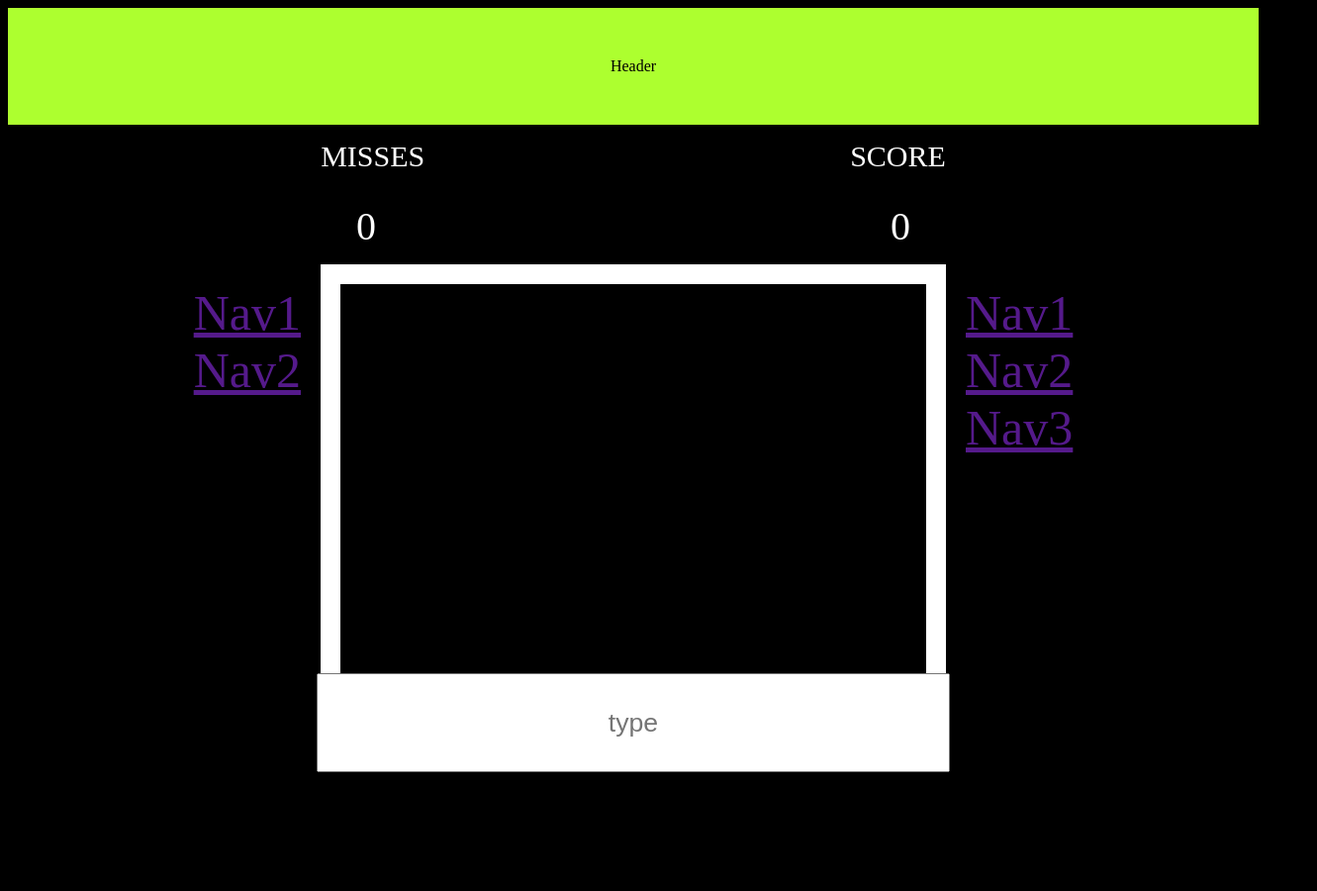
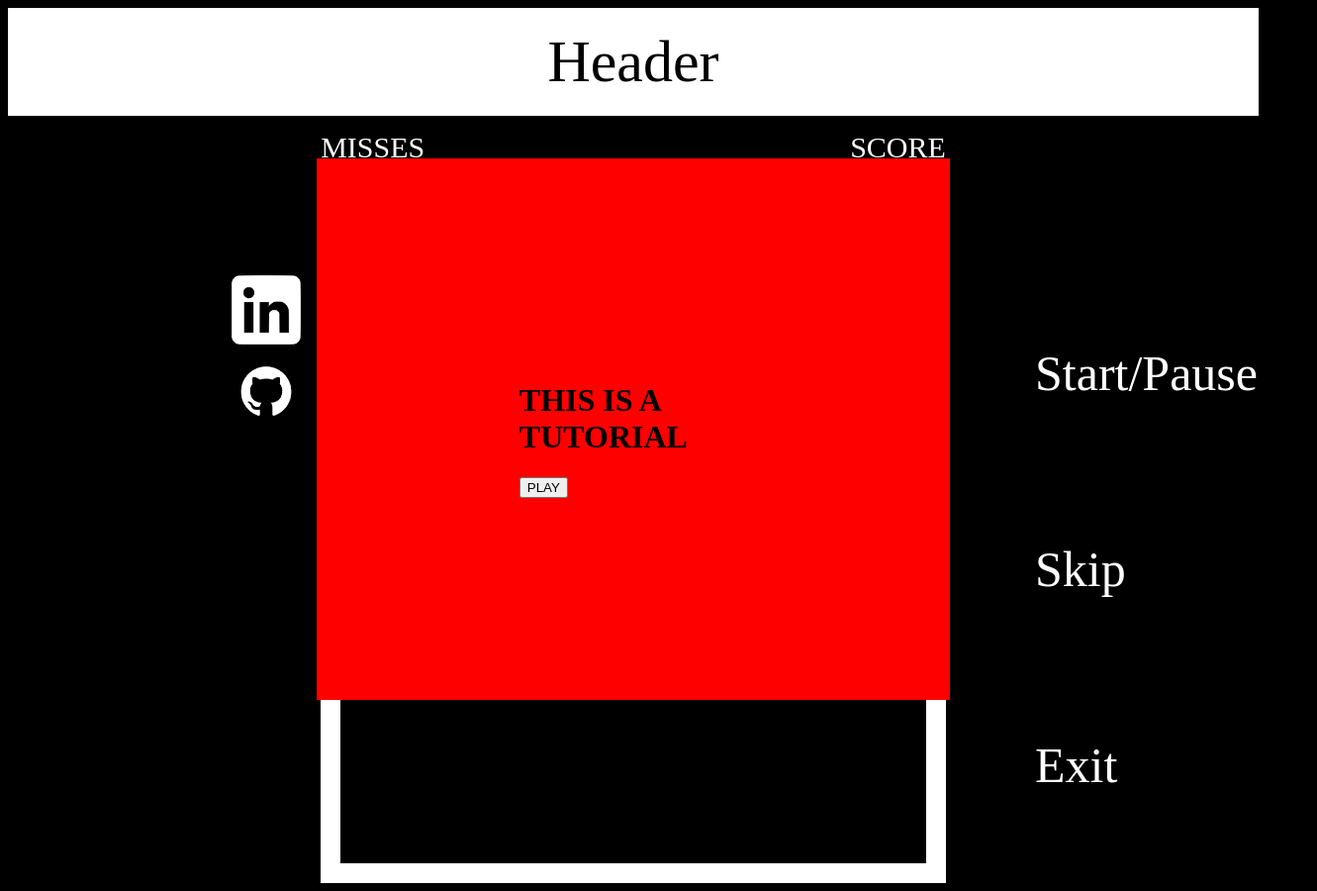
Before and after one commit to rlachivirus/Keyboard-Tiles, a website: page index.html in a window 1280 px wide. Shown: the whole page at 99% size, 1331 px wide, since content can reach past the window. Before the commit the page ends 800 px from the top, so only its background shows below. Drawn offline with nearby package versions, Linux system fonts and the light colour scheme.

Commit message:
got the tutorial to pop/disappear

```diff
--- a/index.html
+++ b/index.html
@@ -14,7 +14,10 @@
 
 <body>
 <div class="header">Header</div>
-<!-- <div></div> -->
+    <div id="tutorial">
+        <h1>THIS IS A TUTORIAL</h1>
+        <button id="play">PLAY</button>
+    </div>
 
     <div class="topnav">
         <span>MISSES</span>
@@ -27,24 +30,25 @@
     </div>
 
     <div class="row">
+
         <div class="leftColumn">
-            <a href="">Nav1</a>
-            <a href="">Nav2</a>
+            <a href="https://www.linkedin.com/in/albertck/" target="_blank"><img src="./src/assets/linkedinLogo.png"></a>
+            <a href="https://github.com/rlachivirus" target="_blank"><img src="./src/assets/githubLogo.png"></a>
         </div>
 
         <div class="midColumn"></div>
 
         <div class="rightColumn">
-            <a href="">Nav1</a>
-            <a href="">Nav2</a>
-            <a href="">Nav3</a>
+            <a href="">Start/Pause</a>
+            <a href="">Skip</a>
+            <a href="">Exit</a>
         </div>
 
     </div>
 
     <div id="words"></div>
 
-    <input type="text" id="pressed-key" placeholder="type">
+    <input style="display: none"type="text" id="pressed-key" placeholder="Click to Start">
 
 </body>
 
--- a/src/index.js
+++ b/src/index.js
@@ -111,6 +111,14 @@ function draw() {
 document.addEventListener("DOMContentLoaded", function () {
 
     let game = new Game();
+
+    document.getElementById("play").addEventListener("click", () => {
+        let tutorial = document.getElementById("tutorial")
+        let pressedKey = document.getElementById("pressed-key");
+        pressedKey.style.display = "";
+        tutorial.style.display = "none";
+    })
+
     document.getElementById("pressed-key").addEventListener("click", () => {game.gameStart()});
     // game.fillLetters();
     // debugger
--- a/src/index.scss
+++ b/src/index.scss
@@ -7,8 +7,10 @@ body {
 }
 
 .header {
-    background-color: greenyellow;
-    padding: 50px;
+    color: black;
+    font-size: 60px;
+    background-color: white;
+    padding: 20px;
     text-align: center;
     top: 10%;
 }
@@ -81,14 +83,16 @@ body {
     font-size: 50px;
 }
 
-.leftColumn a {
-    // display: flex;
-    // flex-direction: column;
-    // align-content: flex-end;
-    // justify-content: flex-end;
+a img {
+    height: 70px;
+    width: 70px;
+}
 
-    // font-size: 50px;
-}
+// .github {
+//     height: 500px;
+//     width: 500px;
+
+// }
 
 // .sideColumn a:hover {
 //     background-color: white;
@@ -110,7 +114,7 @@ body {
 .rightColumn {
     display: flex;
     flex-direction: column;
-    justify-content: flex-start;
+    justify-content: space-evenly;
     // align-content: flex-end;
     align-items: flex-start;
     // border: block;
@@ -118,7 +122,8 @@ body {
     // background-color: white;
     width: 25%;
     // height: 800px;
-    font-size: 50px;
+    font-size: 20px;
+
 }
 
 .rightColumn a {
@@ -128,6 +133,22 @@ body {
     // justify-content: flex-end;
 
     // font-size: 50px;
+    border-radius: 500%;
+    border: none;
+    color: white;
+    padding: 60px;
+    text-align: center;
+    text-decoration: none;
+    display: inline-block;
+    font-size: 50px;
+    margin: 10px 10px;
+    cursor: pointer;
+
+}
+
+.rightColumn a:hover {
+    color: black;
+    background-color: white;
 }
 
 // .midColumn span {
@@ -146,6 +167,7 @@ body {
 }
 
 #pressed-key {
+    display: table;
     position: fixed;
     // display: flex;
     width: 50%;
@@ -154,7 +176,13 @@ body {
     text-align: center;
     top: 85%;
     left: 25%;
+}
 
-
-
+#tutorial {
+    position: absolute;
+    background-color: red;
+    padding: 16%;
+    top: 20%;
+    left: 25%;
+    width: 50%;
 }
--- a/src/scripts/game.js
+++ b/src/scripts/game.js
@@ -86,7 +86,7 @@ Game.prototype.assignColumn = function () {
         subEle.setAttribute("class", pianoKey);
         let node = document.createTextNode(letter);
         subEle.appendChild(node);
-        subEle.style.left = (Math.random() * (1050 - 100 + 1) + 590) + "px";
+        subEle.style.left = (Math.floor(Math.random() * (1050 - 590) + 590)) + "px";
         let element = document.getElementById("words");
         element.appendChild(subEle);
     }
```
Also changed, not shown: dist/main.css, dist/main.js, src/assets/githubLogo.png (added), src/assets/linkedinLogo.png (added).
